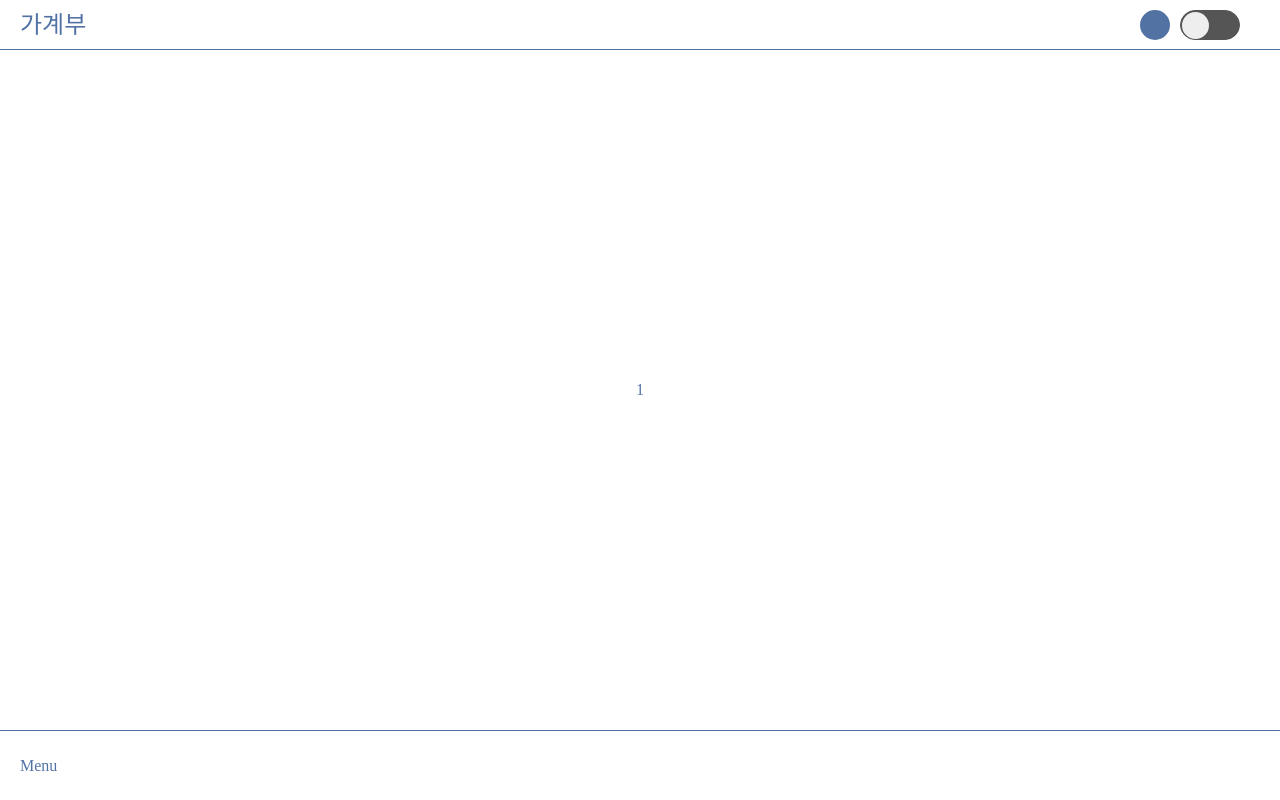
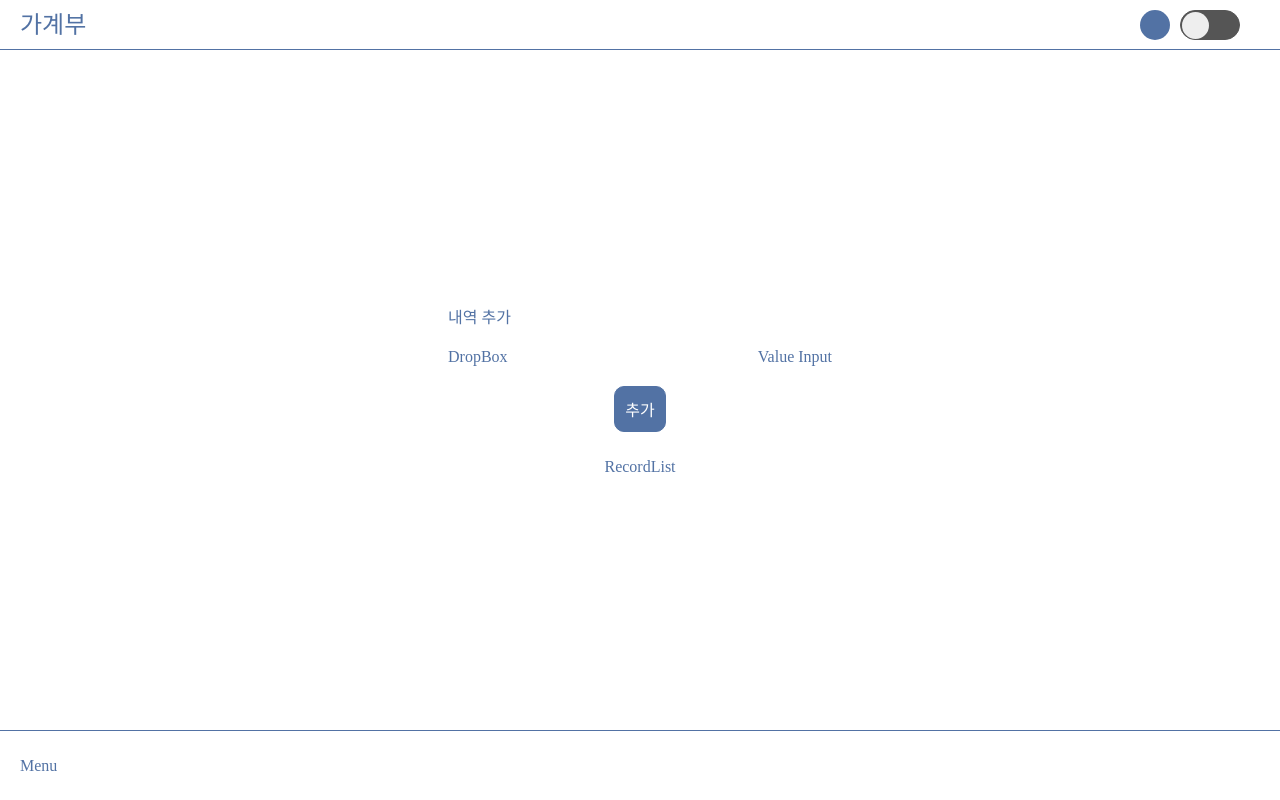
Before and after one commit to L-Hyeon/money-tracker, a React (Vite) app: page /detail/1/1/1 in a window 1280 px wide. Built offline with nearby package versions, Linux system fonts and the light colour scheme; a web font is replaced by a local one.

Commit message:
Feat] Add DetailPage for watch records in selected day

```diff
--- /dev/null
+++ b/src/components/organisms/RecordList.tsx
@@ -0,0 +1,7 @@
+import React from 'react';
+
+const RecordList = () => {
+  return <div>RecordList</div>;
+};
+
+export default RecordList;
--- a/src/pages/DetailPage.tsx
+++ b/src/pages/DetailPage.tsx
@@ -1,10 +1,41 @@
+import { useEffect } from 'react';
 import { useParams } from 'react-router-dom';
+import { dataStore } from '../libs/store/DataStore';
+import Flex from '../components/layouts/Layout';
+import Text from '../components/atoms/Text';
+import Button from '../components/atoms/Button';
+import RecordList from '../components/organisms/RecordList';
 
 const DetailPage = () => {
   const { year, month, date } = useParams();
-  console.log(year, Number(month) - 1, date);
+  const { selDate, setSelDate } = dataStore();
 
-  return <main>{date}</main>;
+  useEffect(() => {
+    console.log(year, Number(month) - 1, date);
+    setSelDate(new Date(Number(year), Number(month) - 1, Number(date)));
+  }, []);
+
+  useEffect(() => {
+    console.log(selDate);
+  }, [selDate]);
+
+  const addRecord = () => {
+    console.log(11);
+  };
+
+  return (
+    <main>
+      <Flex width="30%" direction="column" gap="20px">
+        <Text style={{ width: '100%', textAlign: 'left' }}>내역 추가</Text>
+        <Flex width="100%" align="space-between">
+          <Text>DropBox</Text>
+          <Text>Value Input</Text>
+        </Flex>
+        <Button onClick={addRecord}>추가</Button>
+      </Flex>
+      <RecordList />
+    </main>
+  );
 };
 
 export default DetailPage;
```
